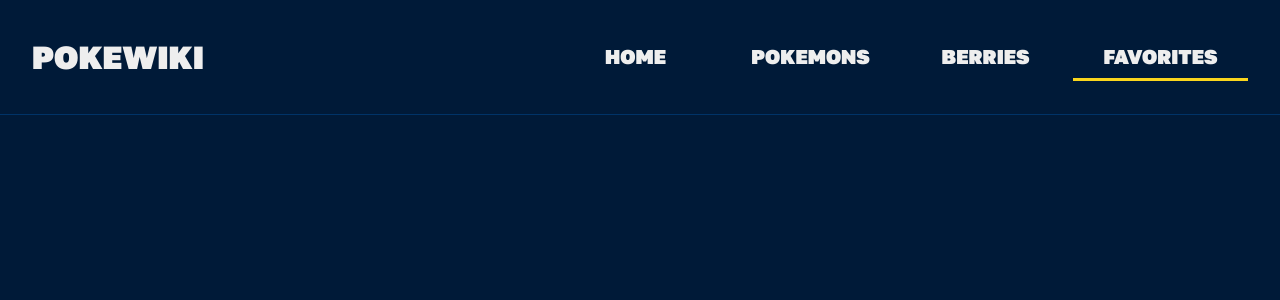
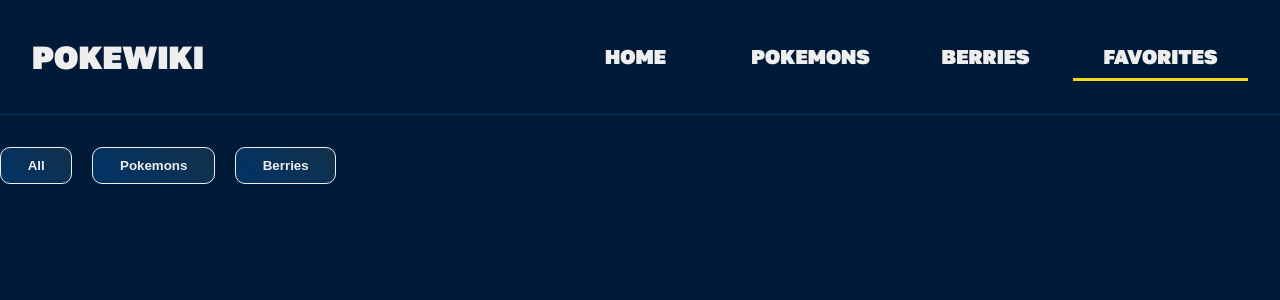
Before and after one commit to FuuKowatty/Poke-Wiki_V2, a React (Create React App) app: page /favorites in a window 1280 px wide. Shown: the top 300 px of the page. Built offline with nearby package versions, Linux system fonts and the light colour scheme.

Commit message:
filters-favorite: create filter buttons

```diff
--- a/src/pages/Favorites/Favorites.styled.ts
+++ b/src/pages/Favorites/Favorites.styled.ts
@@ -1,6 +1,7 @@
 import { GridContainer } from 'styles/globalComponents'
 import { device } from 'utils/breakpoints'
 import { theme } from 'styles/theme'
+import { FiltersContainer } from 'components/Filters/Filters.styled'
 import styled from 'styled-components'
 
 export const FavoritesContainer = styled.div`
@@ -17,3 +18,17 @@ export const FlexContainer = styled(GridContainer)`
     max-width: 720px;
   }
 `
+
+export const FilterFavoriteContainer = styled(FiltersContainer)`
+  justify-content: start;
+  gap: ${theme.spacing['3']};
+`
+
+export const FilterButton = styled.button`
+  padding: ${theme.spacing['2']} ${theme.spacing['4']};
+  border-radius: 10px;
+  background: ${theme.colors['bannerColor']};
+  border: 1px solid ${theme.colors['primary']};
+  color: ${theme.colors['primary']};
+  font-weight: 900;
+`
--- a/src/pages/Favorites/Favorites.tsx
+++ b/src/pages/Favorites/Favorites.tsx
@@ -1,3 +1,4 @@
+import { FilterButton, FilterFavoriteContainer } from './Favorites.styled'
 import { favItem } from 'components/CardInterface/CardInterface'
 import { PokemonCard } from 'components/Card/PokemonCard/PokemonCard'
 import { BerryCard } from 'components/Card/BerryCard/BerryCard'
@@ -6,6 +7,12 @@ import { useFavorites } from 'hooks/useFavorites'
 
 export function Favorites() {
   const { favorites } = useFavorites()
+
+  const handleFilter = (event: React.MouseEvent<HTMLButtonElement, MouseEvent>) => {
+    const target = event.target as HTMLButtonElement
+    const value = target.getAttribute('data-value')
+    console.log(value)
+  }
   // const pokemonArr: string[] = favArr
   //   .filter((fav: favItem) => fav.type === 'pokemon')
   //   .map((fav: favItem) => fav.name)
@@ -14,6 +21,18 @@ export function Favorites() {
   //   .map((fav: favItem) => fav.name)
 
   return (
+    <>
+      <FilterFavoriteContainer>
+        <FilterButton data-value='all' onClick={(e) => handleFilter(e)}>
+          All
+        </FilterButton>
+        <FilterButton data-value='pokemons' onClick={(e) => handleFilter(e)}>
+          Pokemons
+        </FilterButton>
+        <FilterButton data-value='barries' onClick={(e) => handleFilter(e)}>
+          Berries
+        </FilterButton>
+      </FilterFavoriteContainer>
       <GridContainer>
         {favorites.map((fav: favItem) => {
           const { name, type } = fav
@@ -24,5 +43,6 @@ export function Favorites() {
           }
         })}
       </GridContainer>
+    </>
   )
 }
```
Lines whose indentation alone changed are shown as unchanged.
